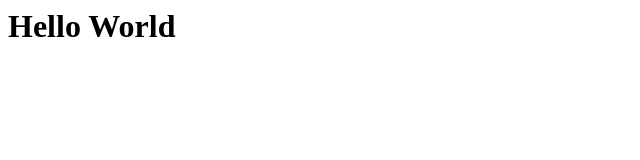
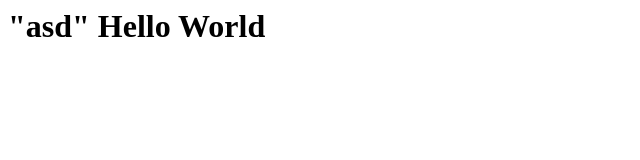
Before and after one commit to osman661/web, a plain HTML site: page index.html in a window 1280 px wide. Shown: the whole page, without its empty margins (0-640 px from the left). Drawn offline with Linux system fonts and the light colour scheme.

Commit message:
first commit

```diff
--- a/index.html
+++ b/index.html
@@ -1,7 +1,7 @@
 <html>
   <body>
     <h1>
-      Hello World
+"asd"      Hello World
     </h1>
   </body>
 </html>
```
